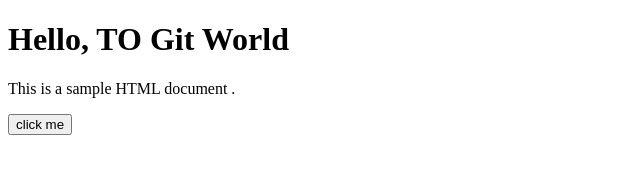
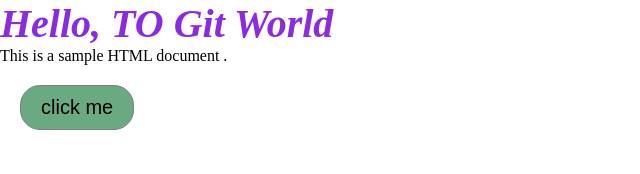
Before and after one commit to usha2222/gitdemo, a plain HTML site: page index.html in a window 1280 px wide. Shown: the whole page, without its empty margins (0-640 px from the left). Drawn offline with Linux system fonts and the light colour scheme.

Commit message:
new file added by design

```diff
--- a/index.html
+++ b/index.html
@@ -4,6 +4,7 @@
     <meta charset="UTF-8">
     <meta name="viewport" content="width=device-width, initial-scale=1.0">
     <title>Document</title>
+    <link rel="stylesheet" href="style.css">
 </head>
 <body>
     <h1>Hello, TO Git World</h1>
--- /dev/null
+++ b/style.css
@@ -0,0 +1,18 @@
+*{
+    margin: 0px;
+    padding: 0px;
+}
+h1{
+    color:blueviolet;
+    font-style: italic;
+    font: bold;
+    font-size: 40px;
+}
+button{
+    padding: 10px 20px;
+    border: 1px solid gray;
+    background:rgb(105, 170, 130);
+    font-size: 20px;
+    margin: 20px;
+    border-radius: 20px;
+}
```
